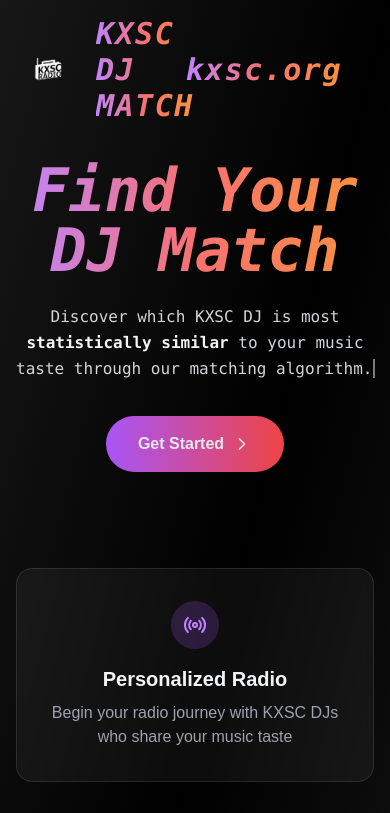
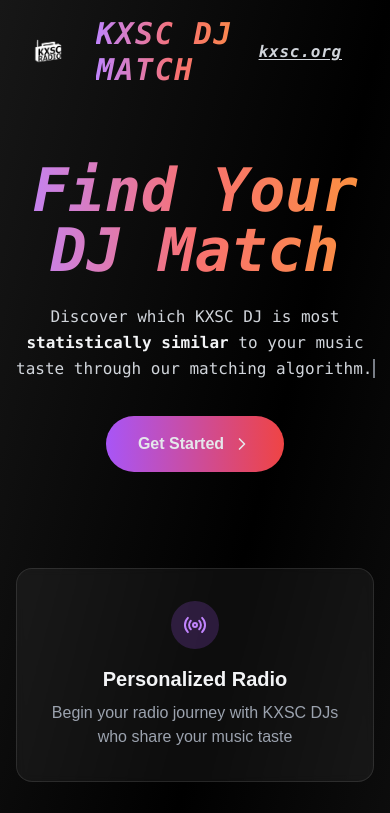
Before and after one commit to lee-64/kxsc_dj_match, a Next.js app in the folder frontend/: page / in a window 390 px wide. Shown: the top 813 px of the page. Built offline with nearby package versions, Linux system fonts and the light colour scheme.

Commit message:
mobile friendly formatting; vercel analytics

```diff
--- a/frontend/src/app/layout.js
+++ b/frontend/src/app/layout.js
@@ -1,6 +1,7 @@
 import { Geist, Geist_Mono } from "next/font/google";
 import Link from "next/link";
 import "./globals.css";
+import { Analytics } from "@vercel/analytics/react"
 
 const geistSans = Geist({
   variable: "--font-geist-sans",
@@ -37,7 +38,7 @@ export default function RootLayout({ children }) {
                 </Link>
               </div>
               <Link href="https://kxsc.org"
-                className="underline underline-offset-2 font-mono text-3xl tracking-wider italic font-bold bg-gradient-to-r from-purple-400 via-red-400 to-orange-400 bg-clip-text text-transparent cursor-pointer">
+                className="md:text-xl lg:text-2xl xl:text-2xl underline underline-offset-2 font-mono tracking-wider italic font-bold text-gray-300 cursor-pointer">
                 kxsc.org
               </Link>
             </div>
@@ -47,6 +48,7 @@ export default function RootLayout({ children }) {
           <div className="container mx-auto px-4 py-12 pt-32">
             <main>
               {children}
+              <Analytics />
             </main>
           </div>
         </div>
```
